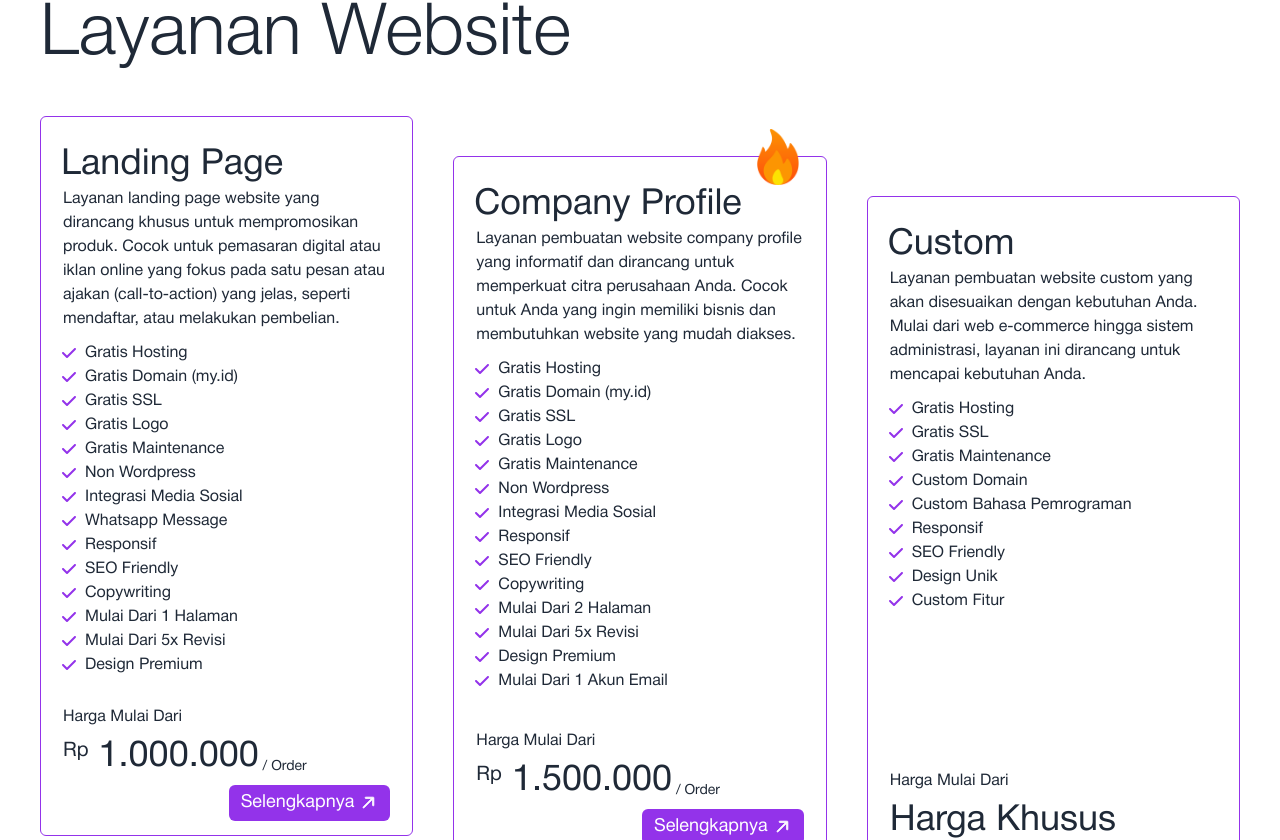
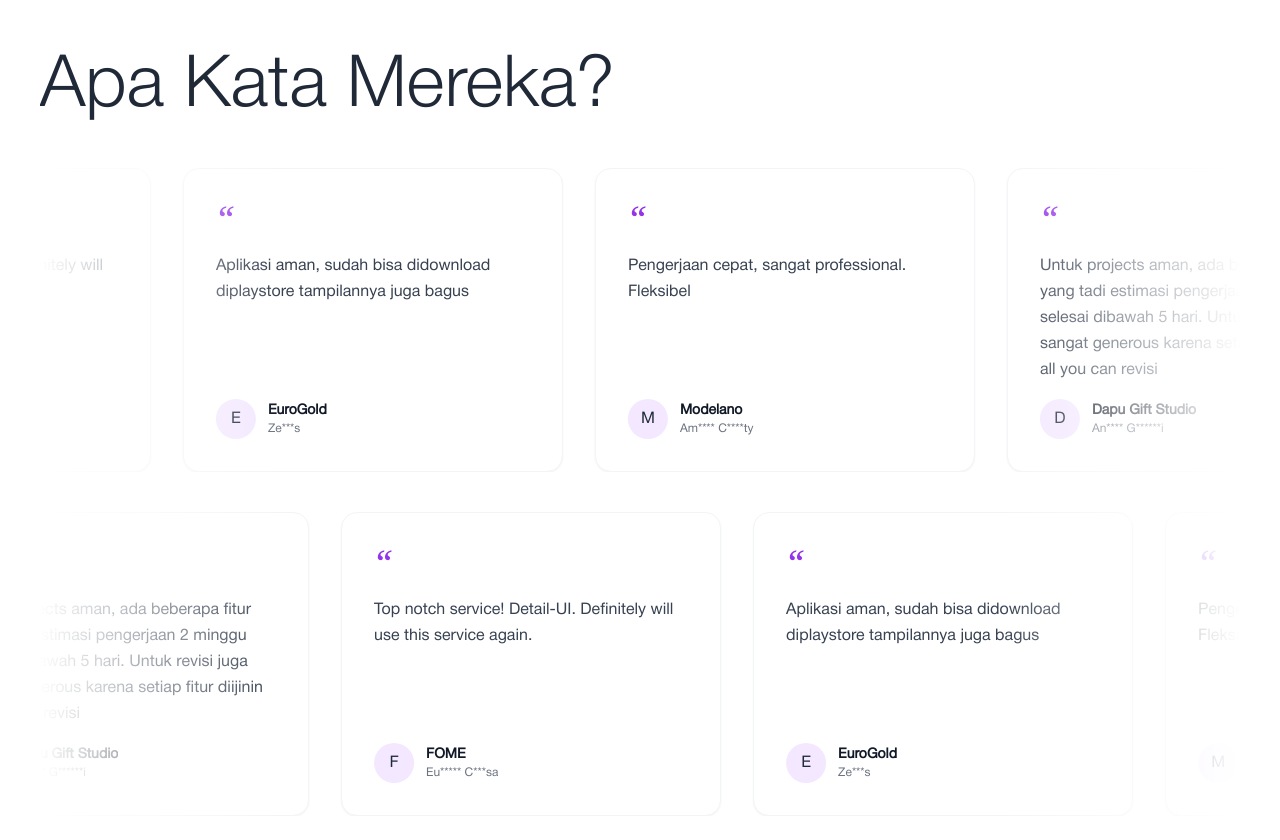
Before and after one commit to Aliux7/ace-solve, a Next.js app: page / in a window 1280 px wide. Shown: the part 3860-4700 px from the top of the page. Built offline with nearby package versions, Linux system fonts and the light colour scheme.

Commit message:
feats: add testimoni

```diff
--- /dev/null
+++ b/src/app/components/sections/home/TestimonialSection.tsx
@@ -0,0 +1,84 @@
+import React from "react";
+import { TextBoxReveal } from "../../ui/TextBoxReveal";
+
+const testimonials = [
+  {
+    quote:
+      "Top notch service! Detail-UI. Definitely will use this service again.",
+    author: "Eu***** C***sa",
+    role: "FOME",
+    avatar: "...",
+  },
+  {
+    quote:
+      "Aplikasi aman, sudah bisa didownload diplaystore tampilannya juga bagus",
+    author: "Ze***s",
+    role: "EuroGold",
+    avatar: "...",
+  },
+  {
+    quote: "Pengerjaan cepat, sangat professional. Fleksibel",
+    author: "Am**** C****ty",
+    role: "Modelano",
+    avatar: "...",
+  },
+  {
+    quote:
+      "Untuk projects aman, ada beberapa fitur yang tadi estimasi pengerjaan 2 minggu selesai dibawah 5 hari. Untuk revisi juga sangat generous karena setiap fitur diijinin all you can revisi",
+    author: "An**** G******i",
+    role: "Dapu Gift Studio",
+    avatar: "...",
+  },
+];
+
+const TestimonialCard = ({ testimonial }: { testimonial: any }) => (
+  <div className="flex-shrink-0 w-[380px] bg-white p-8 rounded-2xl shadow-sm border border-gray-100 hover:border-purple-600 flex flex-col gap-4 mx-4 transition-colors duration-700 ease-in-out">
+    <div className="text-purple-600 text-4xl font-serif leading-none italic">
+      “
+    </div>
+    <p className="text-gray-700 leading-relaxed text-md flex-grow">
+      {testimonial.quote}
+    </p>
+    <div className="flex items-center gap-3">
+      <div className="w-10 h-10 rounded-full bg-purple-100 flex-shrink-0 flex justify-center items-center uppercase">
+        {testimonial.role.charAt(0)}
+      </div>
+      <div className="min-w-0">
+        <h4 className="font-bold text-gray-900 text-sm truncate">
+          {testimonial.role}
+        </h4>
+        <p className="text-xs text-gray-500 truncate">{testimonial.author}</p>
+      </div>
+    </div>
+  </div>
+);
+
+export const TestimonialSection = () => {
+  return (
+    <section className="py-20 overflow-hidden">
+      <div className="flex flex-col gap-10">
+        <TextBoxReveal>
+          <h1 className="font-helveticaLight text-4xl sm:text-[2.75rem] md:text-5xl lg:text-6xl xl:text-7xl pb-1 text-center sm:text-start">
+            Apa Kata Mereka?
+          </h1>
+        </TextBoxReveal>
+
+        <div className="group flex overflow-hidden [mask-image:linear-gradient(to_right,transparent,white_20%,white_80%,transparent)]">
+          <div className="flex w-max animate-marquee-left group-hover:[animation-play-state:paused]">
+            {[...testimonials, ...testimonials].map((t, i) => (
+              <TestimonialCard key={`top-${i}`} testimonial={t} />
+            ))}
+          </div>
+        </div>
+
+        <div className="group flex overflow-hidden [mask-image:linear-gradient(to_right,transparent,white_20%,white_80%,transparent)]">
+          <div className="flex w-max animate-marquee-right group-hover:[animation-play-state:paused]">
+            {[...testimonials, ...testimonials].map((t, i) => (
+              <TestimonialCard key={`bottom-${i}`} testimonial={t} />
+            ))}
+          </div>
+        </div>
+      </div>
+    </section>
+  );
+};
--- a/src/app/page.tsx
+++ b/src/app/page.tsx
@@ -10,6 +10,7 @@
 import TrustedBySection from "./components/sections/home/TrustedBySection";
 import WhyUsSection from "./components/sections/home/WhyUsSection";
 import OurTeam from "./components/sections/home/OurTeam";
+import { TestimonialSection } from "./components/sections/home/TestimonialSection";
 
 export default function Home() {
   useEffect(() => {
@@ -34,7 +35,7 @@
       <TrustedBySection />
       <WhyUsSection />
       <OurTeam />
-
+      <TestimonialSection />
       <section className="relative w-full h-full min-h-screen flex flex-col justify-center items-start text-center sm:text-start">
         <TextBoxReveal width="100%">
           <h3 className="font-helveticaLight text-xl w-full px-1">pilihan</h3>
--- a/tailwind.config.ts
+++ b/tailwind.config.ts
@@ -30,10 +30,20 @@
           "0%, 100%": { transform: "translateY(0)" },
           "50%": { transform: "translateY(10px)" },
         },
+        'marquee-left': {
+          from: { transform: 'translateX(0)' },
+          to: { transform: 'translateX(-50%)' },
+        },
+        'marquee-right': {
+          from: { transform: 'translateX(-50%)' },
+          to: { transform: 'translateX(0)' },
+        },
       },
       animation: {
         float: "float 3s ease-in-out infinite",
         "reverse-float": "reverseFloat 3s ease-in-out infinite",
+        'marquee-left': 'marquee-left 40s linear infinite',
+        'marquee-right': 'marquee-right 40s linear infinite',
       },
     },
   },
```
